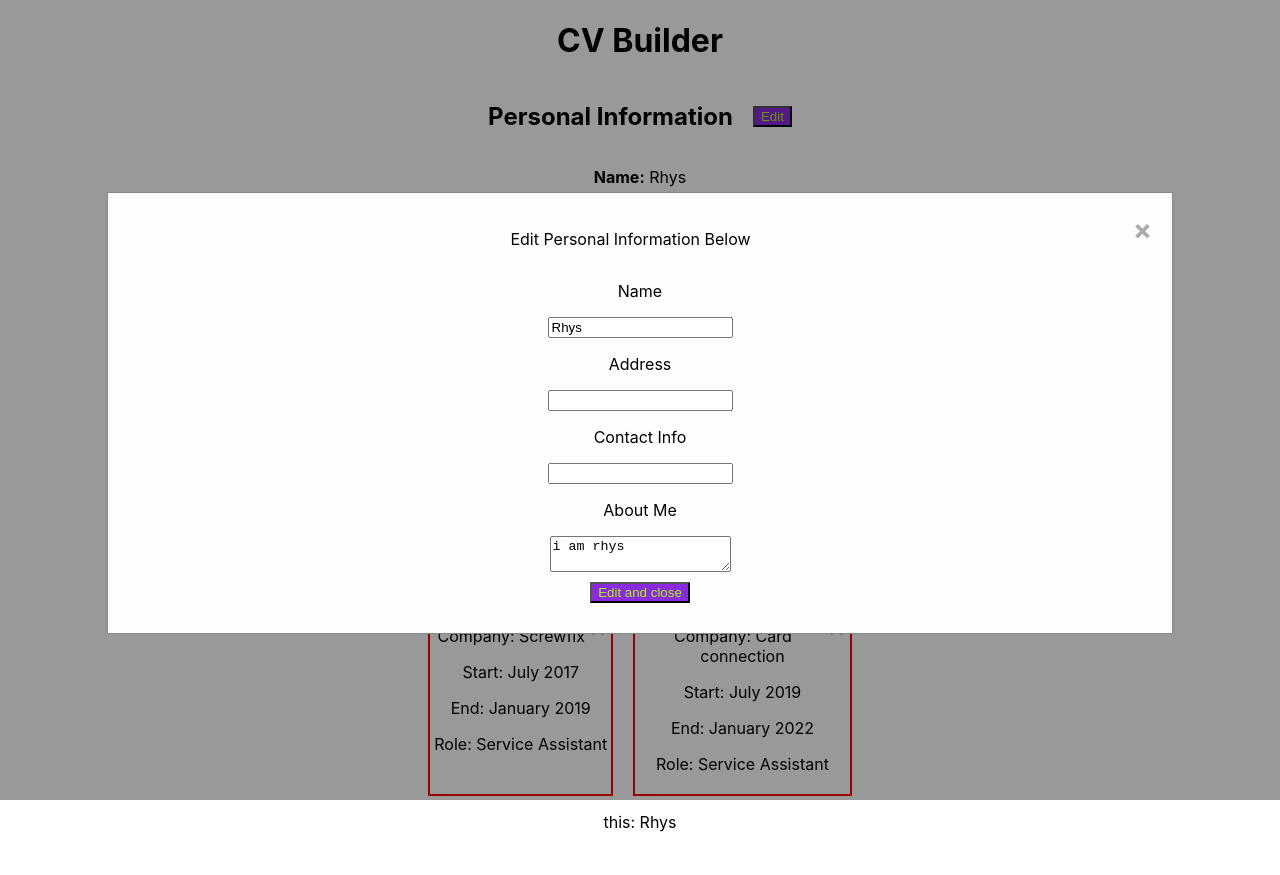
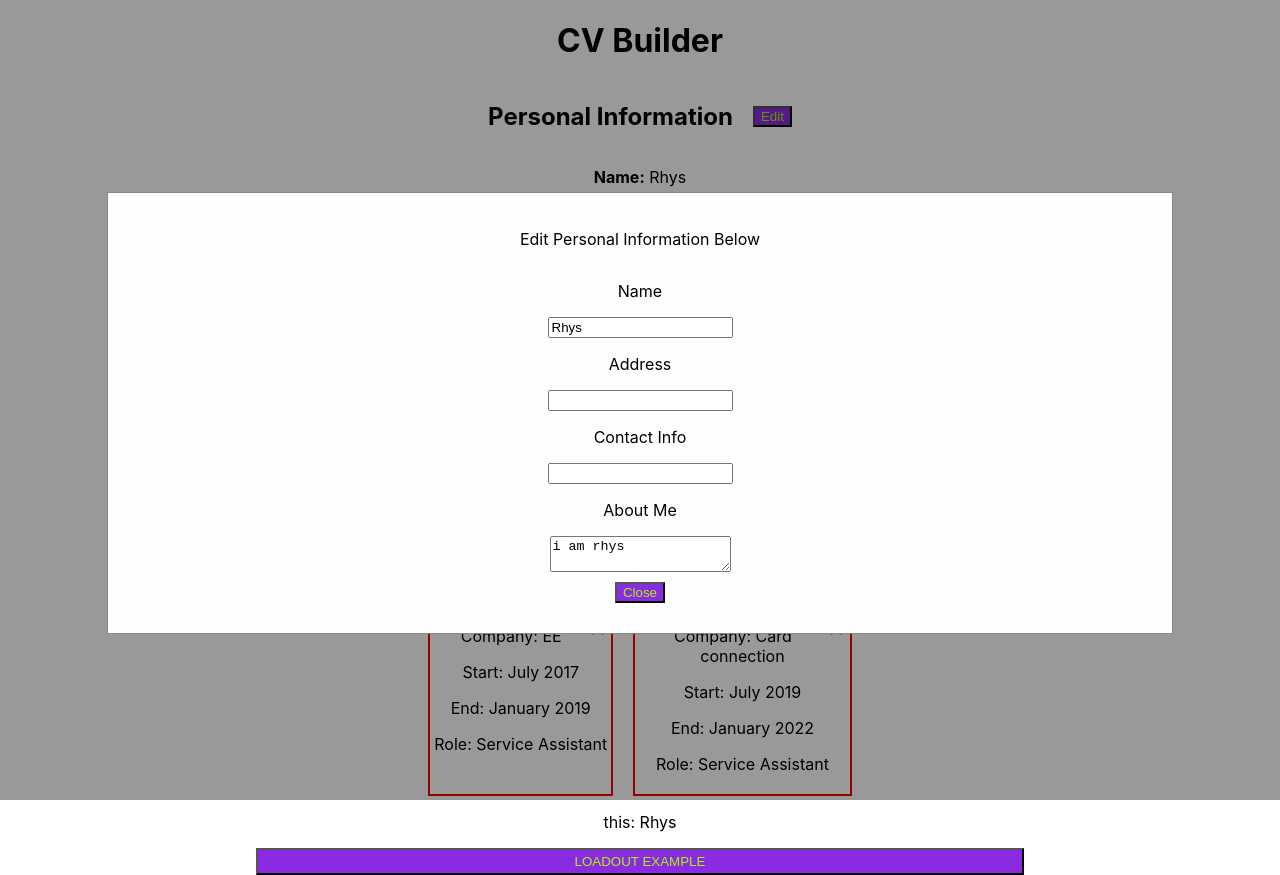
Before and after one commit to rlw92/cv-project, a React (Create React App) app in the folder cv-project/: page / in a window 1280 px wide. Both pictures are taken after a click on the button "Edit". Before the commit the page ends 848 px from the top, so only its background shows below. Built offline with nearby package versions, Linux system fonts and the light colour scheme.

Commit message:
general save

```diff
--- a/cv-project/src/App.css
+++ b/cv-project/src/App.css
@@ -23,6 +23,12 @@ button{background-color:blueviolet; color:rgb(167, 248, 3)}
     width: 80%; /* Could be more or less, depending on screen size */
   }
 
+.PISect{border-bottom:solid red 2px;text-align: center;}
+.aboutSect{border-bottom:solid red 2px;padding-bottom: 24px;}
+.emplSect{border-bottom:solid red 2px;padding-bottom: 24px;}
+.eduSect{border-bottom:solid red 2px;padding-bottom: 24px;}
+.modal-content h2{text-align: center;}
+
   /* The Close Button */
   .close {
     color: #aaa;
@@ -44,3 +50,6 @@ button{background-color:blueviolet; color:rgb(167, 248, 3)}
   .inputs button{margin:10px;}
   .emplymnt{display:flex;gap:20px;justify-content:center;}
   .emplymnt div{border:solid red 2px;padding:4px;}
+  .ldbtn{display:flex;justify-content: center;}
+  .ldbtn button{width:60%;padding:4px;}
+  .ldbtn button:hover{background-color:red;}
--- a/cv-project/src/App.js
+++ b/cv-project/src/App.js
@@ -2,6 +2,7 @@ import React, { Component } from 'react'
 import Personalinfo from './components/Personalinfo'
 import Education from './components/Education'
 import Employment from './components/Employment'
+import Loadoutexample from './components/Loadoutexample'
 import './App.css'
 
 export class App extends Component {
@@ -9,17 +10,27 @@ export class App extends Component {
     super(props)
 
     this.state={
-      PIname:""
+      PIname:"",
+      EmploymentData:""
     }
 
     this.pullData=this.pullData.bind(this)
+    this.pullEmplData=this.pullEmplData.bind(this)
 
   }
 
   pullData(data) {
     this.setState({
       PIname:data
-    })  }
+    })
+  console.log(data) }
+
+    pullEmplData(data) {
+      this.setState({
+        EmploymentData:data
+      })
+    console.log(data)}
+
 
   render() {
     return (
@@ -27,8 +38,13 @@ export class App extends Component {
         <h1 style={{textAlign:"center"}}>CV Builder</h1>
           <Personalinfo func={this.pullData}/>
           <Education />
-          <Employment />
+          <Employment func={this.pullEmplData}/>
      <p>this: {this.state.PIname}</p>
+
+
+
+
+     <Loadoutexample PIname={this.state.PIname} Empldata={this.state.EmploymentData}/>
 
 
 
--- a/cv-project/src/components/Employment.js
+++ b/cv-project/src/components/Employment.js
@@ -13,7 +13,7 @@ constructor(props) {
      position:"",
      list: [
       {id:uniqid(),
-        company:"Screwfix",
+        company:"EE",
        start:"July 2017",
        end:"January 2019",
        position: "Service Assistant"
@@ -24,7 +24,7 @@ constructor(props) {
        end:"January 2022",
        position: "Service Assistant"
       }
-     ]
+    ]
 
   }
 
@@ -35,6 +35,8 @@ constructor(props) {
       this.addComp = this.addComp.bind(this)
       this.addPos = this.addPos.bind(this)
       this.rmvInfo = this.rmvInfo.bind(this)
+
+      this.props.func(this.state.list)
 }
       showModal (){
         this.setState({
@@ -51,6 +53,8 @@ constructor(props) {
       rmvInfo(v){
         const newList = this.state.list.filter(edu=>edu.id !== v)
     this.setState({list:newList})
+    this.props.func(newList)
+
   }
 
       addStrt(e){
@@ -83,9 +87,9 @@ constructor(props) {
           strtDte: '',
           endDte: '',
           position:  '',
-            shwMdl: false
-          });
-        };
+            shwMdl: false,
+                    });
+               };
 
 
 
--- /dev/null
+++ b/cv-project/src/components/Loadoutexample.js
@@ -0,0 +1,83 @@
+import React, { Component } from 'react'
+
+
+export class Loadoutexample extends Component {
+constructor(props) {
+  super(props)
+
+  this.state = {
+     shwMdl: false}
+
+  this.showModal = this.showModal.bind(this)
+  this.hideModal = this.hideModal.bind(this)
+
+}
+
+showModal (){
+  this.setState({
+    shwMdl:true
+  })
+  }
+
+hideModal (){
+  this.setState({
+    shwMdl:false
+  })
+}
+
+render() {
+
+  return (
+<div>
+<div className="ldbtn"><button onClick={this.showModal}>LOADOUT EXAMPLE</button></div>
+
+{
+  this.state.shwMdl  &&   <div className="modal">
+  <div className="modal-content">
+  <span className="close" onClick={this.hideModal}>&times;</span>
+
+  <div className="PISect">
+  <h3>{this.props.PIname}</h3>
+  <h3>Goron City Throne Room, Kakariko Region, Hyrule</h3>
+  <h3>RubyHolder@rockmail.com</h3>
+  </div>
+
+
+  <div className="aboutSect">
+  <h2>About</h2>
+  Lorem ipsum dolor sit amet, consectetur adipiscing elit. Proin accumsan nisl velit, id vestibulum tellus luctus at. Duis quis pretium quam. Vivamus at justo arcu. Suspendisse potenti. Nulla facilisi. Maecenas metus urna, sodales eu ultricies id, scelerisque in tellus. Pellentesque molestie non quam sed consequat. Fusce sed nibh et sem fringilla venenatis eget et nibh. Pellentesque habitant morbi tristique senectus et netus et malesuada fames ac turpis egestas. Suspendisse vehicula, mi sed commodo facilisis, nibh massa sollicitudin nisl, aliquet elementum sem dolor non turpis. Etiam porta ultricies justo, nec interdum ex dapibus id. Donec feugiat porttitor semper. Pellentesque tincidunt imperdiet est, ac mattis felis porttitor id.
+  </div>
+
+  <div className="emplSect">
+  <h2>Employment</h2>
+  <div>
+  {this.props.Empldata.map(empl=>{
+    return(
+      <div key={empl.id}>
+       <p> <strong>Company</strong>:<span>&nbsp;&nbsp;</span> {empl.company} <span>&nbsp;&nbsp;</span>
+        <strong>Start</strong>:<span>&nbsp;&nbsp;</span> {empl.start} <span>&nbsp;&nbsp;</span>
+        <strong>End</strong>: <span>&nbsp;&nbsp;</span>{empl.end}<span>&nbsp;&nbsp;</span>
+        <strong>Role</strong>:<span>&nbsp;&nbsp;</span> {empl.position}</p>
+
+      </div>
+    )
+  })}
+  </div>
+
+  </div>
+
+  <div className="eduSect">
+  <h2>Education</h2>
+
+</div>
+
+
+  </div>
+  </div>
+}
+
+</div>
+)}
+}
+
+export default Loadoutexample
--- a/cv-project/src/components/Personalinfo.js
+++ b/cv-project/src/components/Personalinfo.js
@@ -7,6 +7,7 @@ constructor(props) {
 
   this.state = {
       shwMdl: false,
+
      about:"i am rhys",
      name:"Rhys",
      address:"",
@@ -70,7 +71,6 @@ this.props.func(this.state.name)
          { this.state.shwMdl  &&   <div className="modal">
 
         <div className="modal-content">
-        <span className="close" onClick={this.hideModal}>&times;</span>
         <p>Edit Personal Information Below</p>
         <div className="inputs">
 
@@ -93,7 +93,7 @@ this.props.func(this.state.name)
         type="textarea"></textarea>
 
 
-        <button onClick={this.onSubmitTask}>Edit and close</button>
+        <button onClick={this.onSubmitTask}>Close</button>
       </div>
       </div>
       </div>
```
